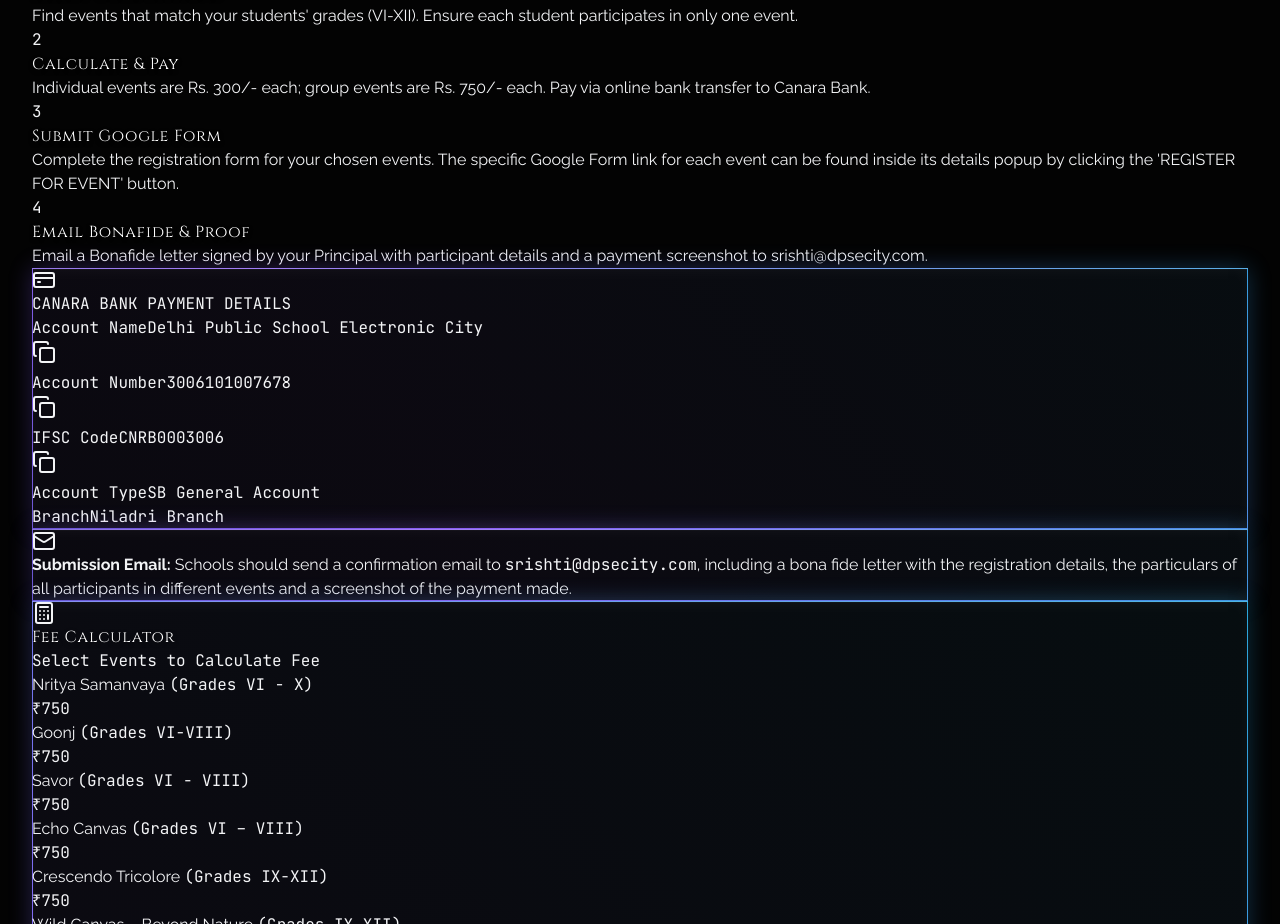
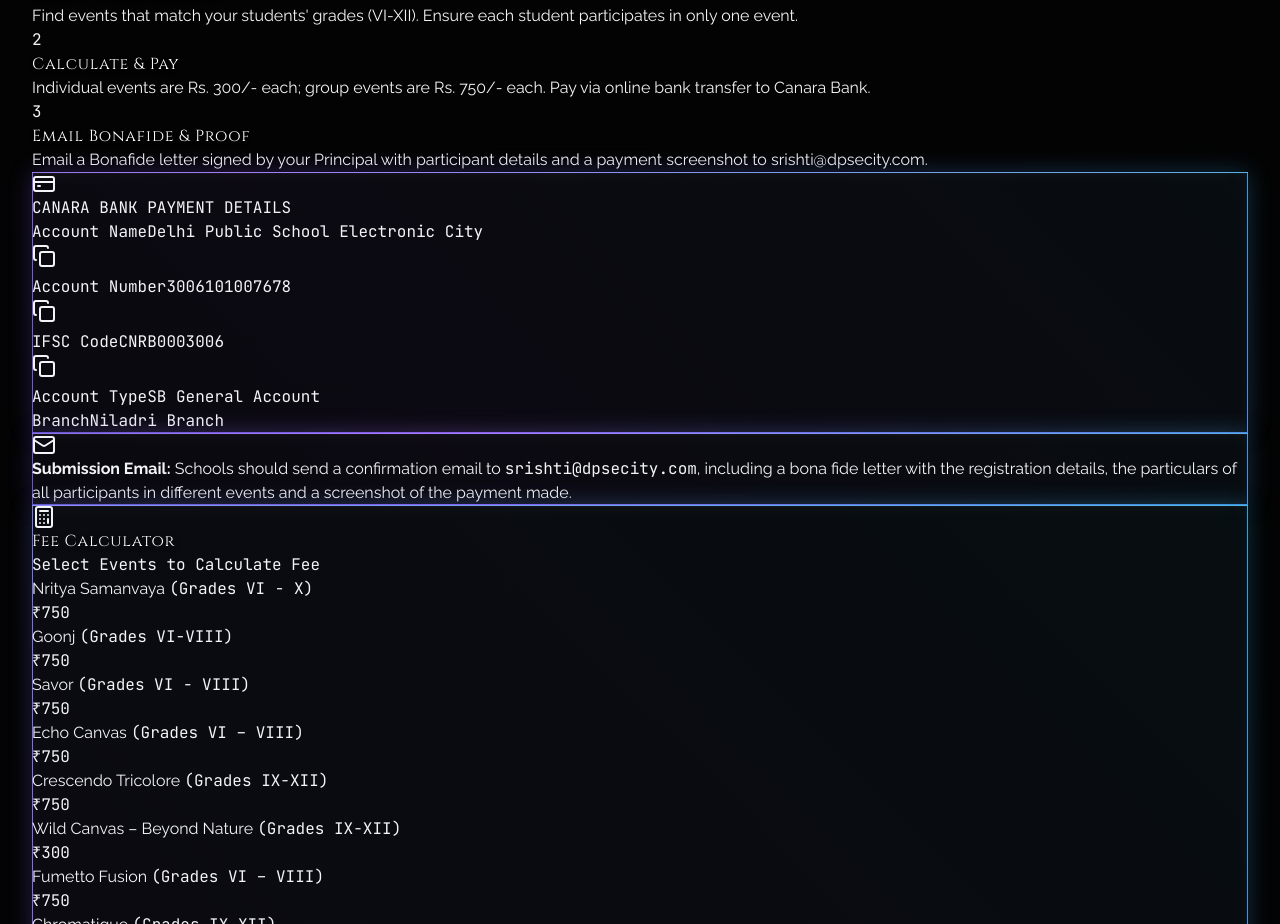
Before and after one commit to srishtidpsecity/srishti, a React (Vite) app: page / in a window 1280 px wide. Shown: the part 8148-9072 px from the top of the page. Built offline with nearby package versions, Linux system fonts and the light colour scheme.

Commit message:
Removed redundant point
Removed redundant point

```diff
--- a/src/components/Registration.jsx
+++ b/src/components/Registration.jsx
@@ -52,10 +52,6 @@
     {
       title: "Calculate & Pay",
       desc: "Individual events are Rs. 300/- each; group events are Rs. 750/- each. Pay via online bank transfer to Canara Bank."
-    },
-    {
-      title: "Submit Google Form",
-      desc: "Complete the registration form for your chosen events. The specific Google Form link for each event can be found inside its details popup by clicking the 'REGISTER FOR EVENT' button."
     },
     {
       title: "Email Bonafide & Proof",
```
